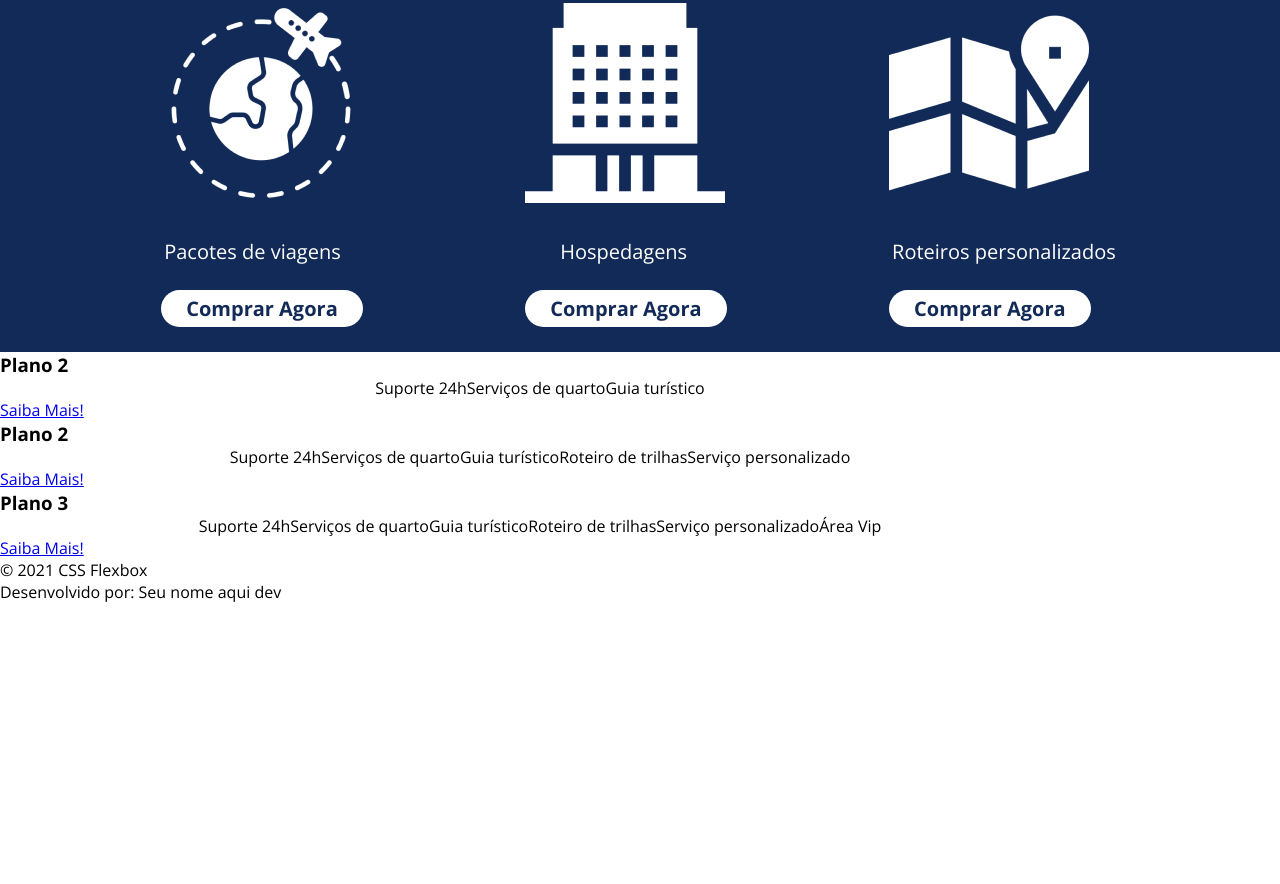
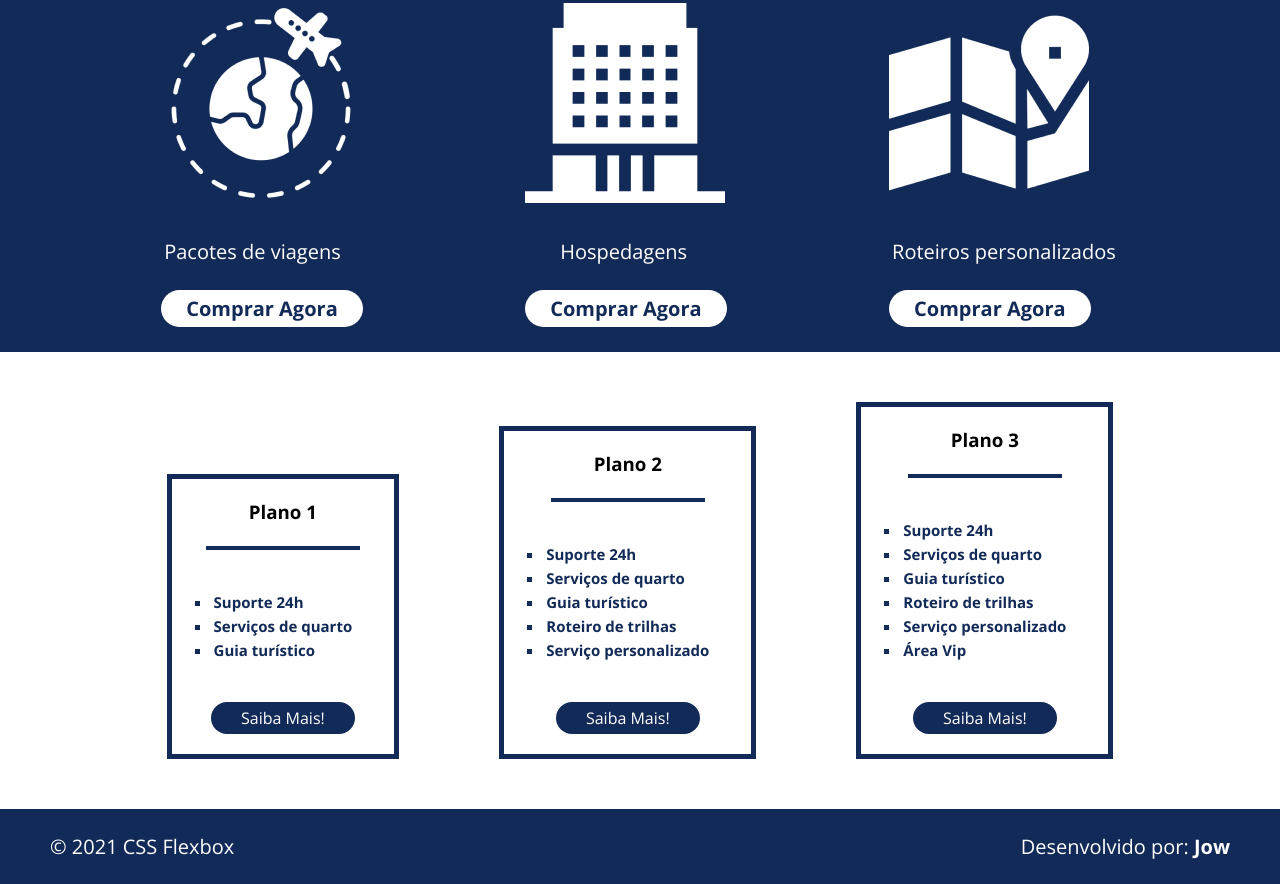
Before and after one commit to JoowPires/Css-treino, a plain HTML site: page index.html in a window 1280 px wide. Shown: the part 1073-1957 px from the top of the page. Before the commit the page ends 1676 px from the top, so only its background shows below. Drawn offline with nearby package versions, Linux system fonts and the light colour scheme.

Commit message:
Projeto final Flexbox

```diff
--- a/index.html
+++ b/index.html
@@ -11,10 +11,10 @@
     <link rel="stylesheet" href="./style.css">
 </head>
 
-<body>
+<body class="flexbox">
     <header class="navbar">
         <h1 class="flex">FlexTurismos</h1>
-        <ul>
+        <ul class="ul">
             <li><a href="#quem-somos">Quem Somos</a></li>
             <li><a href="#servicos">Serviços</a></li>
             <li><a href="#planos">Planos</a></li>
@@ -76,33 +76,39 @@
         </div>
     </div>
 
-    <div>
+    <div class="div4">
 
-        <div>
-            <h3>Plano 2</h3>
-            <ul>
+        <div class="border">
+            <h3>Plano 1</h3>
+            <br>
+            <div id="linha-horizontal"></div>
+            <ul class="collumul">
                 <li>Suporte 24h</li>
                 <li>Serviços de quarto</li>
                 <li>Guia turístico</li>
             </ul>
-            <a href="#">Saiba Mais!</a>
+            <a class="saibamaisborder" href="#">Saiba Mais!</a>
         </div>
 
-        <div>
+        <div class="border">
             <h3>Plano 2</h3>
-            <ul>
+            <br>
+            <div id="linha-horizontal"></div>
+            <ul class="collumul">
                 <li>Suporte 24h</li>
                 <li>Serviços de quarto</li>
                 <li>Guia turístico</li>
                 <li>Roteiro de trilhas</li>
                 <li>Serviço personalizado</li>
             </ul>
-            <a href="#">Saiba Mais!</a>
+            <a class="saibamaisborder"  href="#">Saiba Mais!</a>
         </div>
 
-        <div>
+        <div class="border">
             <h3>Plano 3</h3>
-            <ul>
+            <br>
+            <div id="linha-horizontal"></div>
+            <ul class="collumul">
                 <li>Suporte 24h</li>
                 <li>Serviços de quarto</li>
                 <li>Guia turístico</li>
@@ -110,13 +116,13 @@
                 <li>Serviço personalizado</li>
                 <li>Área Vip</li>
             </ul>
-            <a href="#">Saiba Mais!</a>
+            <a class="saibamaisborder" href="#">Saiba Mais!</a>
         </div>
     </div>
 
-    <footer>
-        <p>&copy; 2021 CSS Flexbox</p>
-        <p>Desenvolvido por: Seu nome aqui dev</p>
+    <footer class="rodape">
+        <p class="copy">&copy; 2021 CSS Flexbox</p>
+        <p class="jow">Desenvolvido por: <b>Jow</b></p>
     </footer>
 </body>
 
--- a/style.css
+++ b/style.css
@@ -2,6 +2,13 @@
     margin: 0;
     padding: 0;
     font-family: 'Open Sans', sans-serif;
+}
+
+.flexbox{
+    display: flex;
+    flex-direction: column;
+    justify-content: center;
+    align-items: center;
 }
 
 .flex{
@@ -12,13 +19,14 @@
 }
 .navbar {
     height: 110px;
+    width: 100%;
     background-color: #122a57;
     display: flex;
     justify-content: space-between;
     align-items: center;
 }
 
-ul {
+.ul {
     padding-right: 200px;
     list-style: none;
     display: flex;
@@ -26,7 +34,7 @@ ul {
     align-items: center;
 }
 
-ul li a {
+.ul li a {
     list-style: none;
     text-decoration: none;
     color: #fff;
@@ -37,7 +45,7 @@ ul li a {
     font-weight: bold;
     border-radius: 40px;
 }
-ul li a:hover {
+.ul li a:hover {
     background-color: #fff;
     color: #122a57;
 }
@@ -45,7 +53,7 @@ ul li a:hover {
 .seg-div{
     display: flex;
     align-items: center;
-    justify-content: space-around;
+    justify-content: space-between;;
     padding-top: 30px 80px;
 }
 
@@ -75,12 +83,13 @@ ul li a:hover {
 .div3{
     display: flex;
     align-items: center;
-    justify-content: space-around;
+    justify-content: space-between;
     padding: 30px 80px;
 }
 
 .background{
     background-color: #122a57;
+    width: 100%;
 }
 
 .service{
@@ -135,3 +144,71 @@ ul li a:hover {
    padding-top: 30px;
    padding-left: 35px;
 }
+
+.border{
+    border: 5px solid #122a57;
+    display: flex;
+    align-items: center ;
+    flex-direction: column;
+    justify-content: center;
+    margin: 0px 50px;
+    padding: 20px 0px;
+}
+
+.div4{
+    display: flex;
+    align-items: center;
+    flex-direction: row;
+    align-items: flex-end;
+    justify-content: space-between;
+    padding: 50px
+}
+
+.collumul{
+    font-size: 15px;
+    font-weight: bold;
+    color: #122a57;
+    justify-content: center;
+    align-items: center;
+    list-style: square;
+    padding: 40px;
+}
+
+.collumul li {
+    padding: 2px;
+}
+
+.rodape{
+    height: 75px;
+    width: 100%;
+    background-color: #122a57;
+    display: flex;
+    justify-content: space-between;
+    align-items: center;
+}
+
+.copy{
+    color: #fff;
+    font-size: 20px;
+    padding-left: 50px;
+}
+
+.jow{
+    color: #fff;
+    font-size: 20px;
+    padding-right: 50px;
+}
+
+.saibamaisborder{
+    list-style: none;
+    text-decoration: none;
+    color: #fff;
+    padding: 5px 30px;
+    border-radius: 30px;
+    background-color: #122a57;
+}
+
+#linha-horizontal {
+    width: 150px;
+    border: 2px solid #122a57;
+}
```
